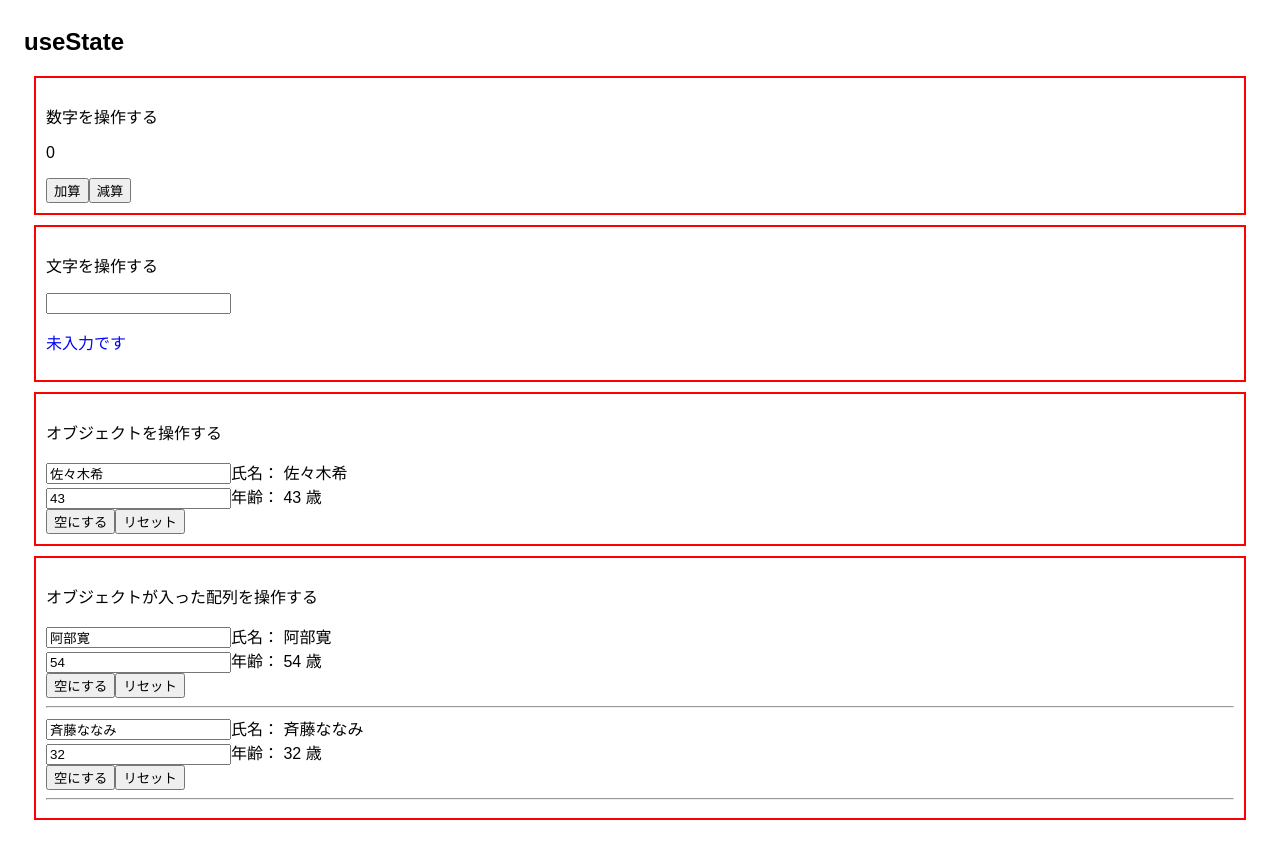
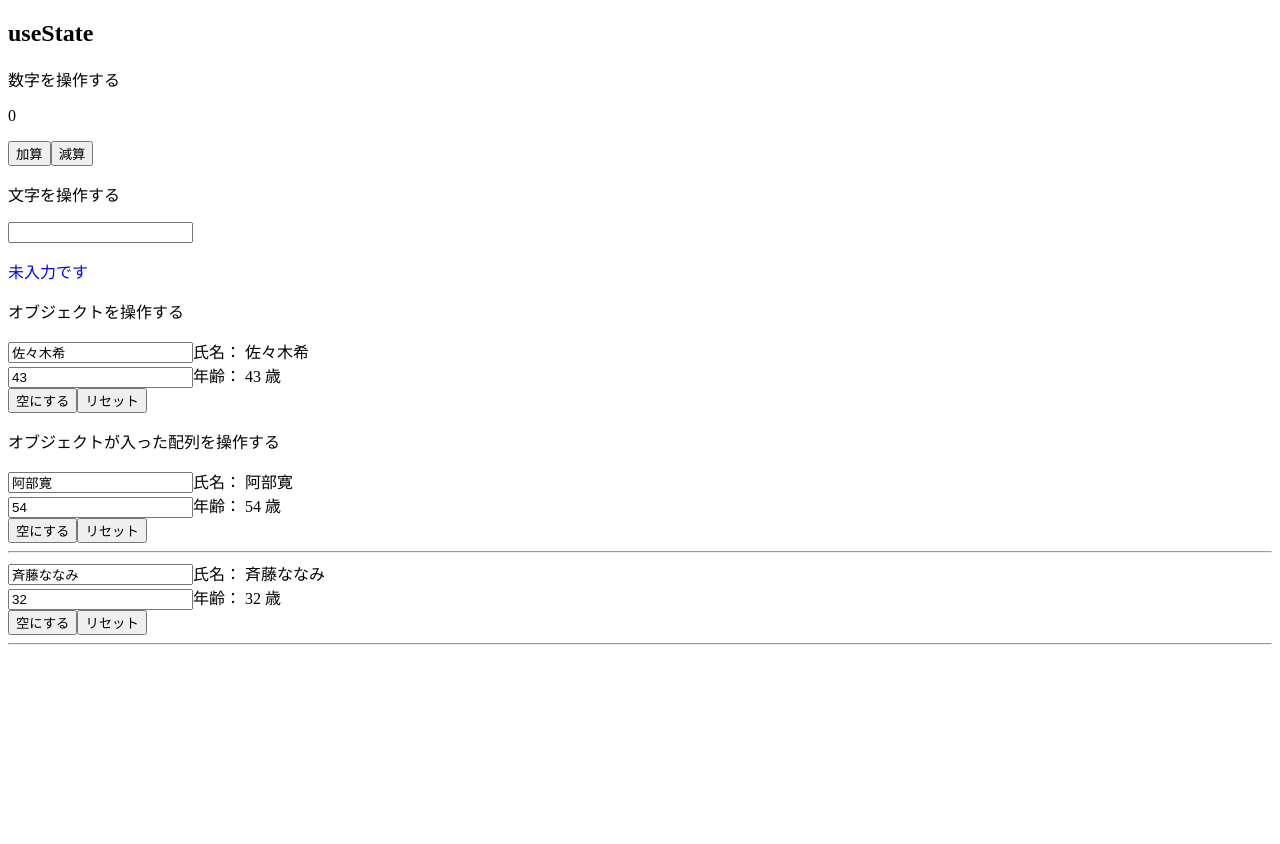
Before and after one commit to keroro0402/Next_Docker_App, a Next.js app in the folder web/: page /01_useState in a window 1280 px wide. After the commit the page ends 800 px from the top, so only its background shows below. Built offline with nearby package versions, Linux system fonts and the light colour scheme.

Commit message:
スタイル整理

```diff
--- a/web/src/app/01_useState/layout.tsx
+++ b/web/src/app/01_useState/layout.tsx
@@ -1,5 +1,4 @@
 import React, { ReactNode } from 'react';
-import '../globals.css';
 
 interface SubLayoutProps {
   children: ReactNode;
@@ -8,7 +7,7 @@ interface SubLayoutProps {
 const SubLayout: React.FC<SubLayoutProps> = ({ children }) => {
   return (
     <>
-      <div className='m-1'>{children}</div>
+      <div>{children}</div>
     </>
   );
 };
--- a/web/src/app/01_useState/page.tsx
+++ b/web/src/app/01_useState/page.tsx
@@ -2,7 +2,6 @@ import UseState01 from './components/useState01';
 import UseState02 from './components/useState02';
 import UseState03 from './components/useState03';
 import UseState04 from './components/useState04';
-import '../globals.css';
 export default function UseState() {
   return (
     <>
```
